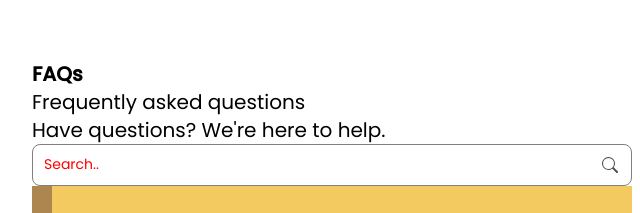
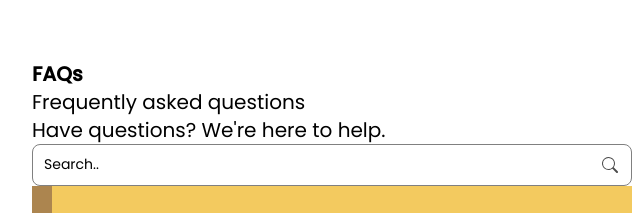
Before and after one commit to thatgirldorian/accordion-component, a plain HTML site: page index.html in a window 1280 px wide. Shown: the top 213 px of the page, 28-668 px from the left. Drawn offline with Linux system fonts and the light colour scheme; files whose address does not match are found by name.

Commit message:
Fixed focus styles for search bar

```diff
--- a/css/style.css
+++ b/css/style.css
@@ -158,12 +158,12 @@
         margin: 0;
         padding: 7px 8px;
         font-size: 14px;
-        color: inherit;
+        color: black;
         border: 1px solid transparent;
     }
 
     input[type="search"]::placeholder {
-        color: red;
+        color: black;
     }
 
     #search-btn {
@@ -178,3 +178,9 @@
         cursor: pointer;
         opacity: 0.7;
     }
+
+    button[type="submit"]:focus,
+    input[type="search"]:focus {
+        border-color: transparent;
+        outline: none;
+    }
```
